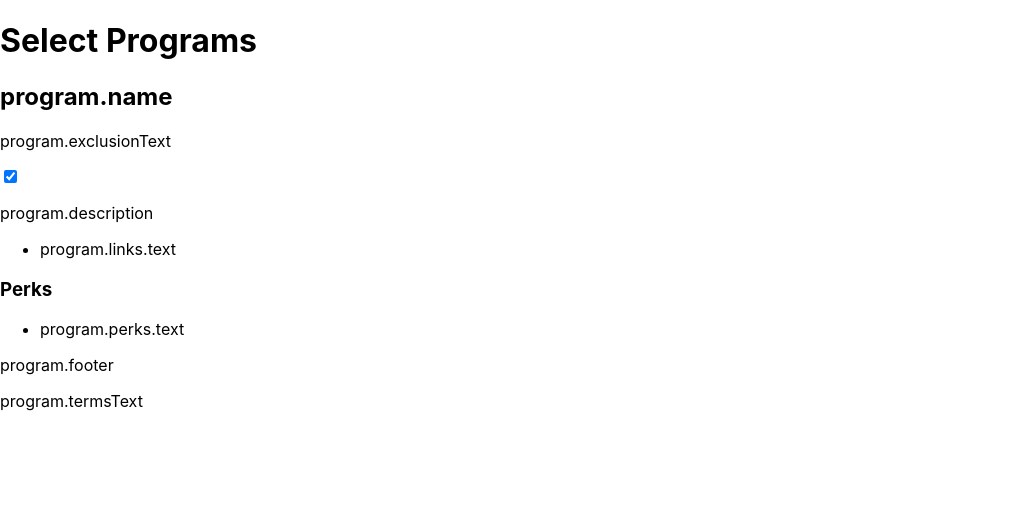
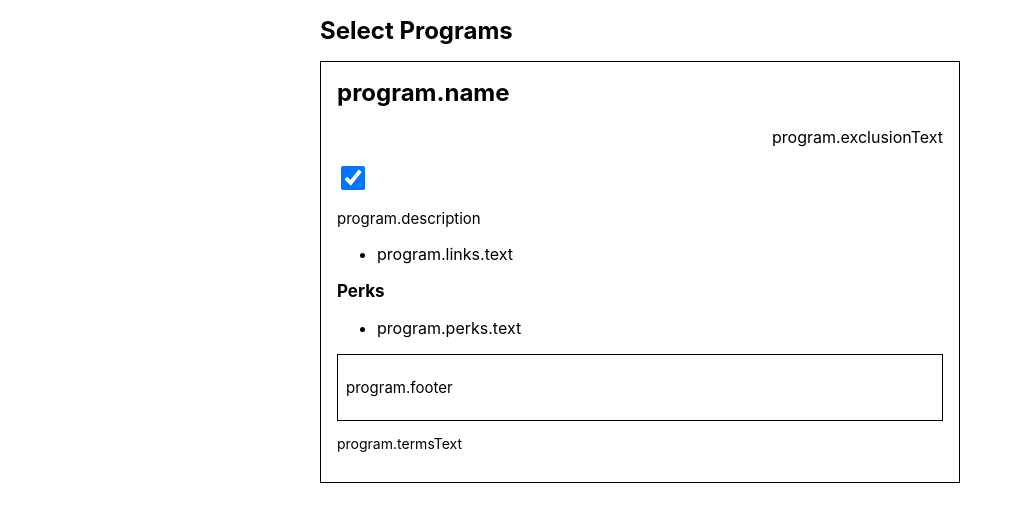
Before and after one commit to tabrindle/wg-frontend-assignment, a Next.js app: page /select-programs in a window 1280 px wide. Shown: the top 522 px of the page, without its empty margins (0-1022 px from the left). Built offline with nearby package versions, Linux system fonts and the light colour scheme.

Commit message:
feat: base styles, added TODOs

```diff
--- a/pages/select-programs.tsx
+++ b/pages/select-programs.tsx
@@ -1,5 +1,10 @@
 import type { NextPage } from "next";
 import styles from "../styles/SelectPrograms.module.css";
+
+// TODO: Fetch data from /api/programs, map data fields to markup
+// TODO: Style component to match mockup, then add some design flare
+// TODO: Auto select/deselect other programs based on exclusion field on checkbox change
+// TODO: Submit selected program IDs to /api/programs
 
 const SelectPrograms: NextPage = (props) => {
   return (
@@ -7,17 +12,16 @@ const SelectPrograms: NextPage = (props) => {
       <h1 className={styles.sp__header}>Select Programs</h1>
       <form role="form">
         <div className={styles.sp__card}>
-          <label htmlFor="${`program-${program.id}`}">
+          <label htmlFor={"program-program.id"}>
             <h2 className={styles.sp__card_header}>program.name</h2>
             <p className={styles.sp__card_aside}>program.exclusionText</p>
             <input
               checked={true} // program.preselected
-              name="program"
+              name="program-program.id"
               type="checkbox"
               onChange={() => {}}
-              value="program id"
+              value="program.id"
             />
-            <span className={styles.sp__checkbox}></span>
             <p className={styles.sp__card_description}>program.description</p>
             <ul>
               <li><a href="program.links.link">program.links.text</a></li>
--- a/styles/SelectPrograms.module.css
+++ b/styles/SelectPrograms.module.css
@@ -1,12 +1,51 @@
-.sp__container {}
-.sp__header {}
-.sp__card {}
-.sp__card_header {}
-.sp__card_aside {}
-.sp__checkbox {}
-.sp__card_description {}
-.sp__card_perks_header {}
-.sp__card_perks_content {}
-.sp__card_footer{}
-.sp__card_footer_text{}
-.sp__card_terms_text{}
+.sp__container {
+  margin: auto;
+  width: 40rem;
+}
+
+.sp__header {
+  font-size: 24px;
+}
+
+.sp__card {
+  border: 1px solid black;
+  padding: 1rem;
+}
+
+.sp__card_header {
+  margin-top: 0;
+}
+
+.sp__card_aside {
+  text-align: right;
+}
+
+.sp__card input[type="checkbox"] {
+  height: 1.5rem;
+  width: 1.5rem;
+}
+
+.sp__card_description {
+  font-size: 15px;
+}
+
+.sp__card_perks_header {
+  font-size: 17px;
+}
+
+.sp__card_perks_content {
+  font-size: 16px;
+}
+
+.sp__card_footer {
+  border: 1px solid black;
+  padding: 0.5rem;
+}
+
+.sp__card_footer_text {
+  font-size: 15px;
+}
+
+.sp__card_terms_text {
+  font-size: 14px;
+}
```
